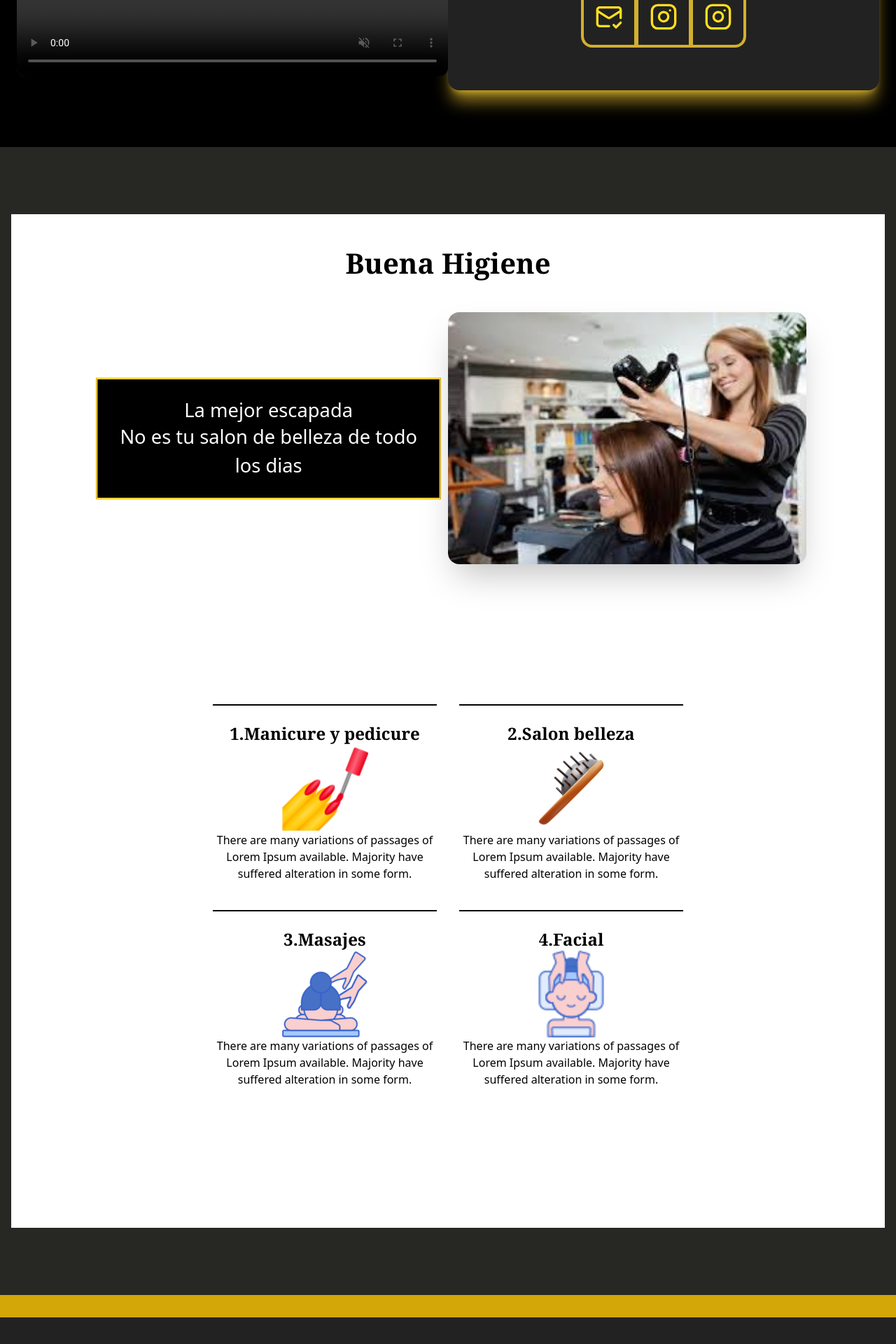
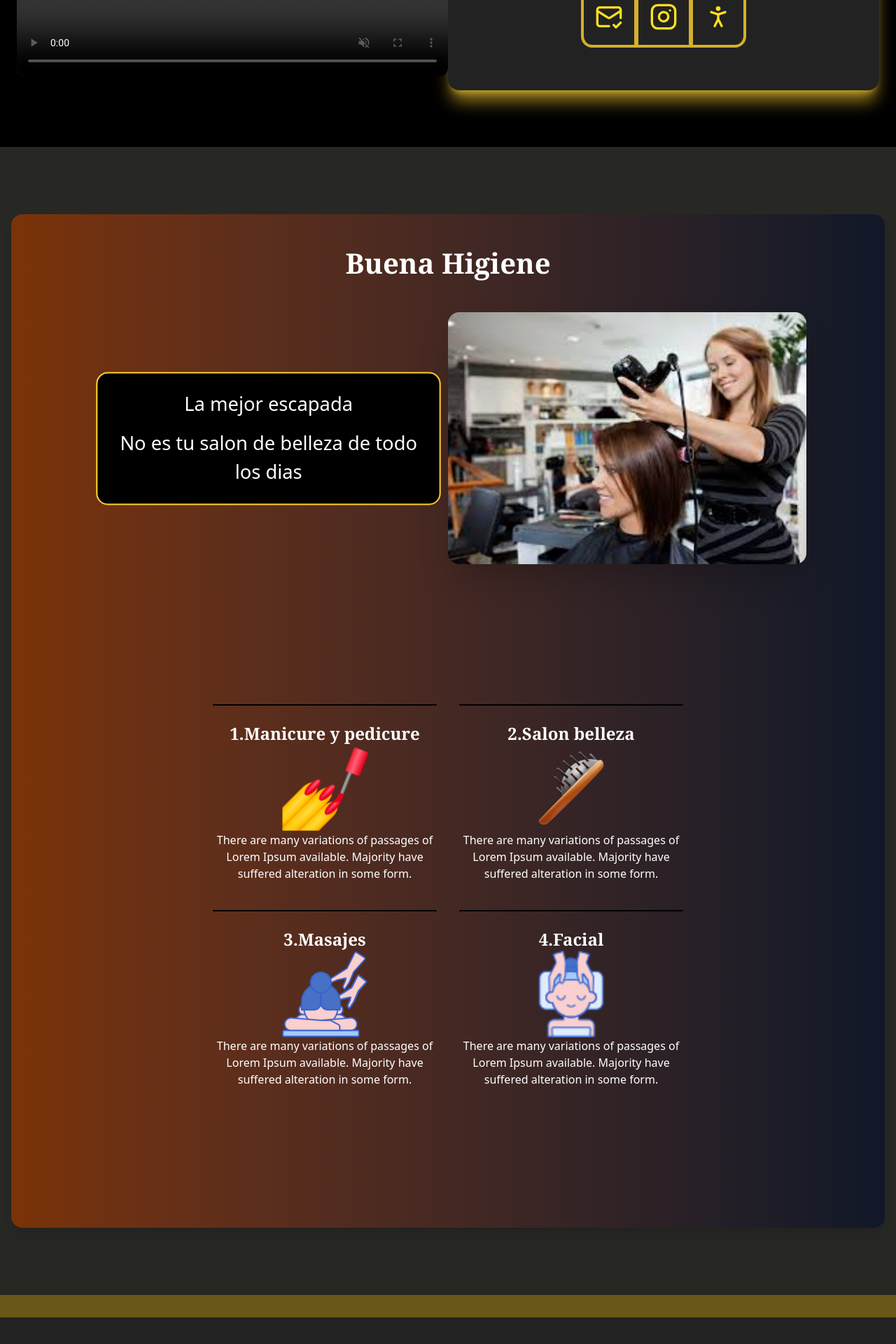
Before and after one commit to kevin15042005/Peluqueria, a React (Vite) app: page / in a window 1280 px wide. Shown: the part 450-2370 px from the top of the page at 70% size. Built offline with nearby package versions, Linux system fonts and the light colour scheme; grey boxes are pictures that could not be loaded; a web font is replaced by a local one.

Commit message:
Diseno de inicio

```diff
--- a/src/Page/App/App.jsx
+++ b/src/Page/App/App.jsx
@@ -13,7 +13,7 @@ export default function App() {
         <section className="bg-[#272724]  p-4 ">
           <Informativa2 />
         </section>
-        <section className="bg-yellow-400 opacity-[0.8] p-4 ">
+        <section className="bg-yellow-400/40 opacity-[0.8] p-4 ">
         </section>
         <section className="bg-[#222222]">
           <Horario />
--- a/src/Page/App/Informativa1.jsx
+++ b/src/Page/App/Informativa1.jsx
@@ -1,6 +1,6 @@
 import { Link } from "react-router-dom";
 import video from "../../assets/Dorado.mp4";
-import { MailCheck, Instagram } from "lucide-react";
+import { MailCheck, Instagram, PersonStanding } from "lucide-react";
 
 const VideoPlayer = () => {
   return (
@@ -42,14 +42,17 @@ export default function Informacion1() {
             </div>
             <div className="flex border-4 rounded-2xl border-amber-300/80 divide-x-6 divide-amber-300/80  ">
               <div className="flex-1 py-5 px-4 flex justify-center items-center">
-                <MailCheck size={40} className="text-yellow-300" />
+                <a href="https://www.instagram.com/peluqueriaseldorado">
+                  <MailCheck size={40} className="text-yellow-300 font-bold" />
+                </a>
               </div>
               <div className="flex-1 py-5  px-4 flex justify-center items-center">
-                <Instagram size={40}  className="text-yellow-300"/>
+                <Instagram size={40} className="text-yellow-300" />
               </div>
               <div className="flex-1 py-5 px-4 flex justify-center items-center">
-
-                <Instagram size={40}  className="text-yellow-300" />
+                <a href="https://www.tiktok.com/@eldoradopeluquerias">
+                  <PersonStanding size={40} className="text-yellow-300" />
+                </a>
               </div>
             </div>
           </div>
--- a/src/Page/App/Informativa2.jsx
+++ b/src/Page/App/Informativa2.jsx
@@ -38,12 +38,12 @@ const Slider = () => {
 
 export default function Informativa2() {
   return (
-    <div className="my-20 bg-white flex flex-col justify-center items-center">
-      <h2 className="text-black font-extrabold font-serif text-[20px] sm:text-[20px] md:text-[40px] py-10">
+    <div className="my-20 rounded-2xl  bg-linear-to-r from-amber-900 to-gray-900 shadow-lg flex flex-col justify-center items-center">
+      <h2 className="text-white font-extrabold font-serif text-[20px] sm:text-[20px] md:text-[40px] py-10">
         Buena Higiene
       </h2>
       <div className="grid grid-cols-1 md:grid-cols-2 justify-center items-center">
-        <div className=" flex flex-col justify-center items-center border-2 border-amber-300 max-h-full my-20 py-6 px-3  bg-black    text-white transform scale-105  w-11/12 max-w-lg mx-auto">
+        <div className=" flex flex-col justify-center items-center rounded-2xl gap-4 border-2 border-amber-300 max-h-full my-20 py-6 px-3  bg-black    text-white transform scale-105  w-11/12 max-w-lg mx-auto">
           <h5 className="text-2xl text-[18px] sm:text-[20px] md:text-[26px] ">
             La mejor escapada
           </h5>
@@ -57,40 +57,40 @@ export default function Informativa2() {
       </div>
       <ul className="grid  grid-cols-1 md:grid-cols-2  gap-8 p-10 my-40  ">
         <li className="flex flex-col items-center text-center max-w-xs py-2 border-t-2 pt-6">
-          <h4 className="font-bold font-serif text-2xl">
+          <h4 className="font-bold font-serif text-2xl text-white">
             <span>1.</span>Manicure y pedicure
           </h4>
           <img src={ImageneManicure} alt="Manicure" />
-          <p>
+          <p className="text-white">
             There are many variations of passages of Lorem Ipsum available.
             Majority have suffered alteration in some form.
           </p>
         </li>
         <li className="flex flex-col items-center text-center max-w-xs border-t-2 pt-6">
-          <h4 className="font-bold font-serif text-2xl">
+          <h4 className="font-bold font-serif text-2xl text-white">
             <span>2.</span>Salon belleza
           </h4>
           <img src={ImageSalonBelleza} alt="Belleza" />
-          <p className="font-sans">
+          <p className="font-sans text-white">
             There are many variations of passages of Lorem Ipsum available.
             Majority have suffered alteration in some form.
           </p>
         </li>
         <li className="flex flex-col items-center text-center max-w-xs border-t-2 pt-6 ">
-          <h4 className="font-bold font-serif text-2xl">
+          <h4 className="font-bold font-serif text-2xl text-white">
             <span>3.</span>Masajes
           </h4>
           <img src={ImagenMasajes} alt="Masaje" />
-          <p>
+          <p className="text-white">
             There are many variations of passages of Lorem Ipsum available.
             Majority have suffered alteration in some form.
           </p>
         </li>  <li className="flex flex-col items-center text-center max-w-xs border-t-2 pt-6 ">
-          <h4 className="font-bold font-serif text-2xl">
+          <h4 className="font-bold font-serif text-2xl text-white">
             <span>4.</span>Facial
           </h4>
           <img src={ImagenMasajesFacial} alt="Facial" />
-          <p>
+          <p className="text-white">
             There are many variations of passages of Lorem Ipsum available.
             Majority have suffered alteration in some form.
           </p>
```
